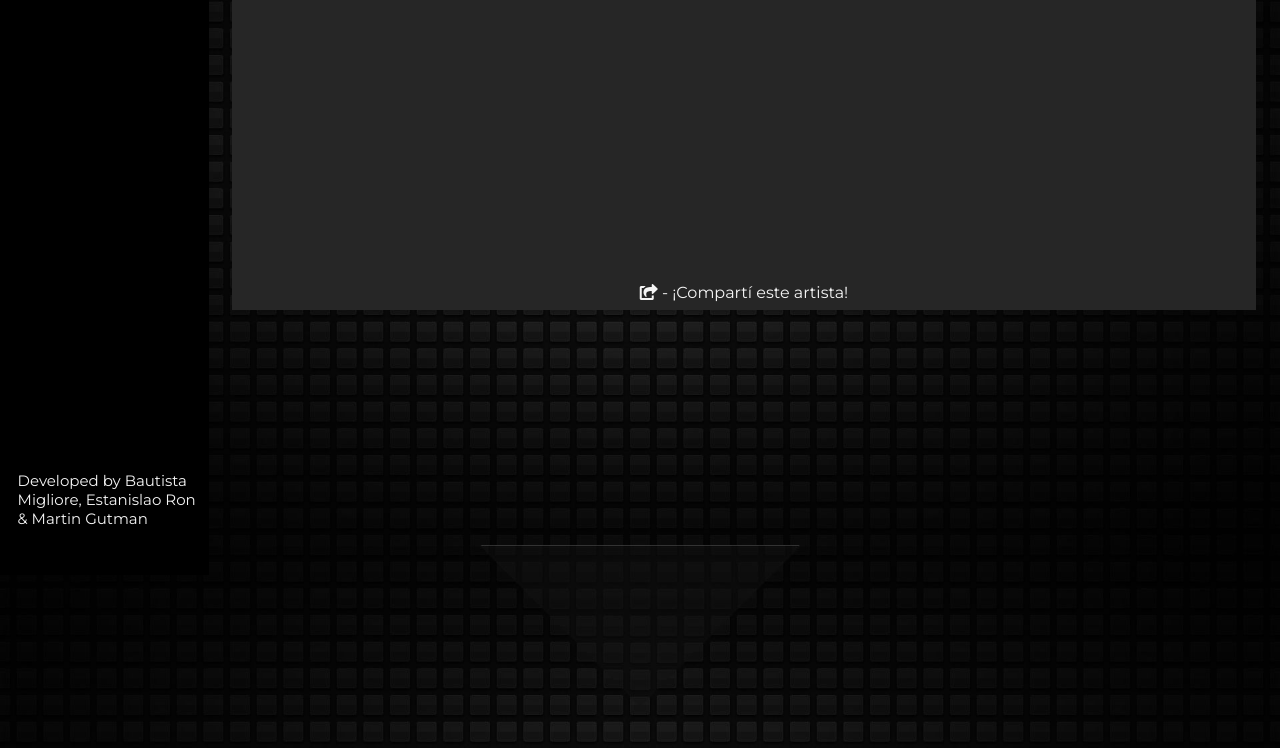
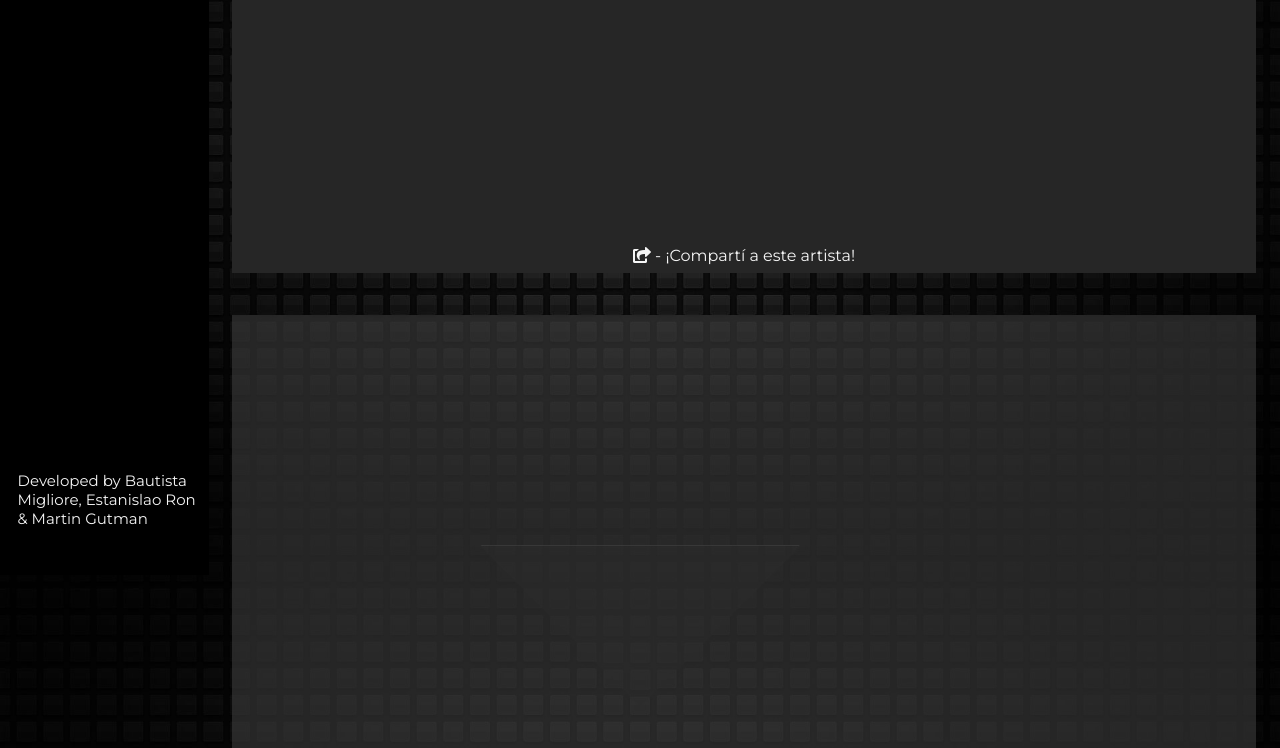
Before and after one commit to BautiM37/Proyecto-Musica, a plain HTML site: page Info.artistas.html in a window 1280 px wide. Shown: the part 255-1003 px from the top of the page. Drawn offline with Linux system fonts and the light colour scheme; no server answers.

Commit message:
Se habian roto un par de cosas en desktop

```diff
--- a/Info.artistas.html
+++ b/Info.artistas.html
@@ -27,7 +27,7 @@
         </div>
         <div class="dropdown">
             <button id="myBtn" class="dropbtn"><span class= "comparti"><i class="fas fa-share-square"></i>
-                <span> - ¡Compartí este artista!</span></span></button>
+                <span> - ¡Compartí a este artista!</span></span></button>
             <div id="myDropdown" class="dropdown-content">
 
             </div>
--- a/css/info.artistas.css
+++ b/css/info.artistas.css
@@ -254,14 +254,8 @@ img.fototop{
 }
 
 div.ref1{
-    background-color: #262626;
-    height: 45vh;
     width: 80vw;
-    border-top-left-radius: 6%;
-    border-top-right-radius: 6%;
-    text-align: center;
     margin-left: 17vw;
-    border-bottom: black 5px solid;
 }
 
 footer.icons{
@@ -341,9 +335,9 @@ div.ref2{
 }
 
 div.comienzo{
-    height: 800px;
+    height: 833px;
     grid-template-columns: 95vw;
-    grid-template-rows: 350px 470px;
+    grid-template-rows: 313px 50px 470px;
     display: grid;
     margin-top: 20px;
     margin-left: 0.5vw;
@@ -362,9 +356,9 @@ section.ultsong{
 }
 
 .fa-chevron-left{
-    position: relative;
-    top: -40vh;
-    left: -38vw;
+    position: absolute;
+    top: 27vh;
+    left: 20vw;
 }
 
 .hyper{
--- a/css/infoGenre.css
+++ b/css/infoGenre.css
@@ -190,14 +190,8 @@ img.fototop{
 }
 
 div.ref1{
-    background-color: #262626;
-    height: 45vh;
     width: 80vw;
-    border-top-left-radius: 6%;
-    border-top-right-radius: 6%;
-    text-align: center;
     margin-left: 17vw;
-    border-bottom: black 5px solid;
 }
 
 footer.icons{
@@ -276,9 +270,9 @@ section.song{
 }
 
 .fa-chevron-left{
-    position: relative;
-    top: -40vh;
-    left: -38vw;
+    position: absolute;
+    top: 27vh;
+    left: 20vw;
 }
 
 .hyper{
--- a/css/infoalbum.css
+++ b/css/infoalbum.css
@@ -251,13 +251,8 @@ img.fototop{
 }
 
 div.ref1{
-    background-color: #262626;
     width: 80vw;
-    border-top-left-radius: 6%;
-    border-top-right-radius: 6%;
-    text-align: center;
     margin-left: 17vw;
-    border-bottom: black 5px solid;
 }
 
 footer.icons{
@@ -303,13 +298,6 @@ p.nosfoot{
 
 p.nosotros{
     display: none;
-}
-
-div.comienzo{
-    grid-template-columns: 95vw;
-    display: grid;
-    margin-top: 20px;
-    margin-left: 0.5vw;
 }
 
 .updated{
--- a/css/infotracks.css
+++ b/css/infotracks.css
@@ -241,17 +241,10 @@ p.nosotros{
     display: none;
 }
 
-div.comienzo{
-    grid-template-columns: 95vw;
-    display: grid;
-    margin-top: 20px;
-    margin-left: 0.5vw;
-}
-
 .fa-chevron-left{
-    position: relative;
-    top: -48vh;
-    left: -38vw;
+    position: absolute;
+    top: 27vh;
+    left: 20vw;
 }
 
 .hyper{
--- a/js/Infotracks.js
+++ b/js/Infotracks.js
@@ -24,7 +24,6 @@ window.addEventListener("load", function() {
             let idArt = resultado.artist.id;
 
             let nuevoHtml = `
-            <div class="ref1">
             <img class="fototop" src="` + img + `" alt="">
             <h1 class="tit1">`+ titulo + `</h1>
             <p> Duración: ` + long + ` segundos</p>
@@ -32,8 +31,7 @@ window.addEventListener("load", function() {
             <p>Album: <a href="infoalbum.html?idAlbum=` + idAlbum + `">` + album + `</a></p>
             <p>Fecha de publicación: ` + date + `</p>
             <a href="Playlist.html"><p>Agregar a Mi Playlist</p></a>
-            <a href="Tracks.html"><i class="fas fa-chevron-left"></i></a>
-            </div>`
+            <a href="Tracks.html"><i class="fas fa-chevron-left"></i></a>`
 
             document.querySelector(".ref1").innerHTML = nuevoHtml
 
```
